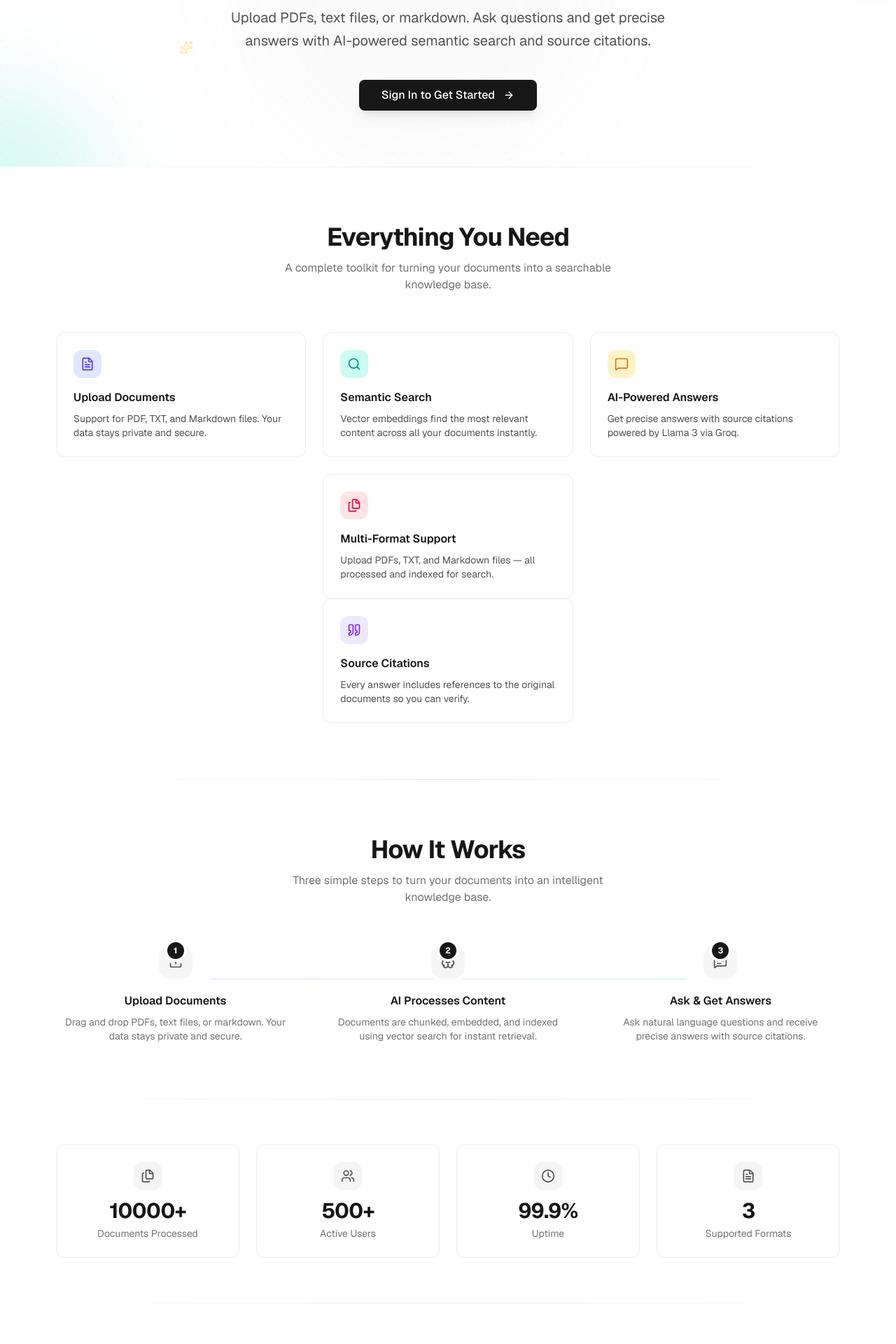
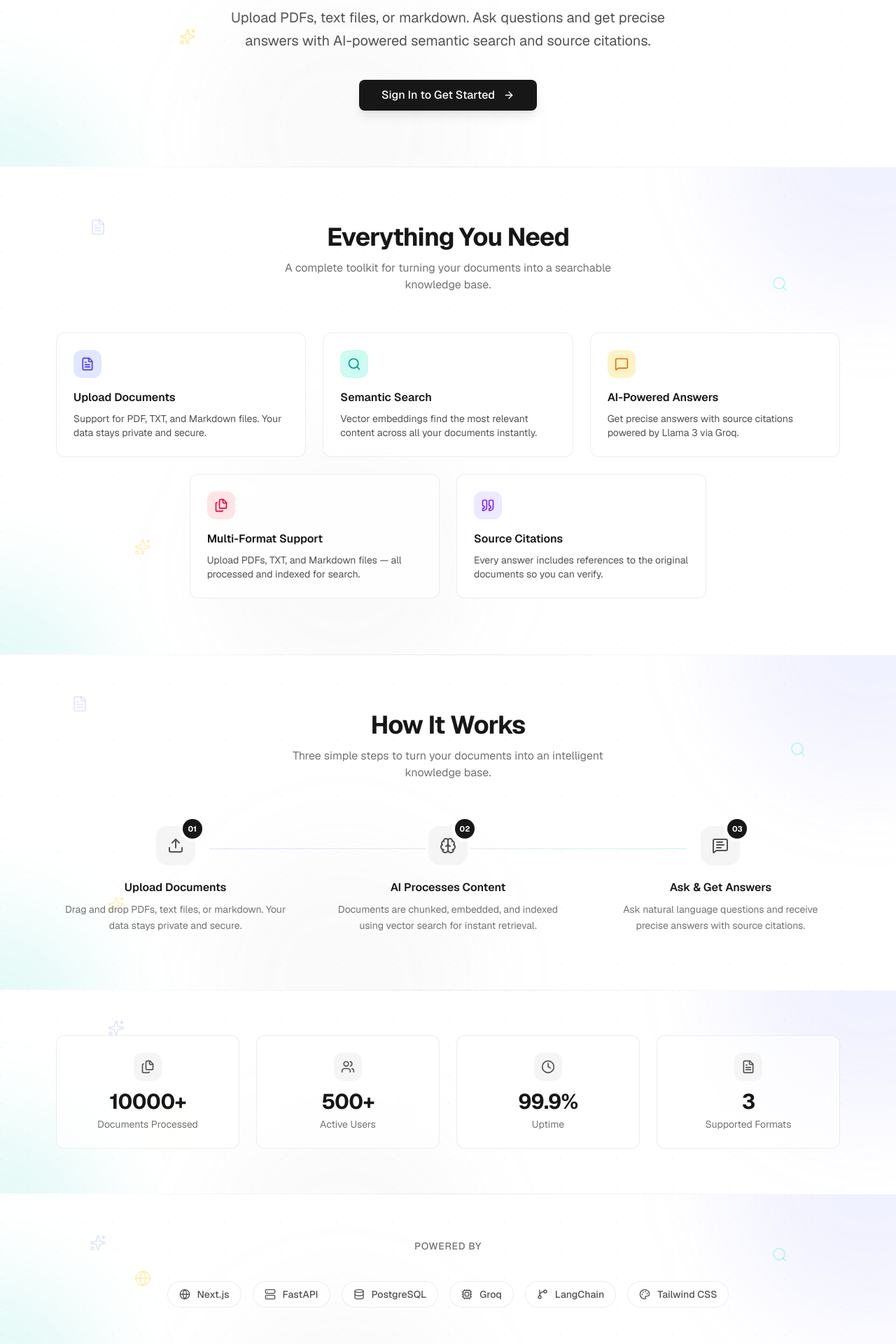
Before and after one commit to Kartikeyongit/ai-knowledge-assistant, a Next.js app in the folder web/: page / in a window 1280 px wide. Shown: the part 360-2280 px from the top of the page at 70% size. Built offline with nearby package versions, Linux system fonts and the light colour scheme; no server answers.

Commit message:
landing page update

```diff
--- a/web/src/components/landing/demo-chat.tsx
+++ b/web/src/components/landing/demo-chat.tsx
@@ -2,9 +2,10 @@
 
 import { useEffect, useRef, useState } from "react";
 import { motion } from "framer-motion";
-import { Send, Sparkles, User } from "lucide-react";
+import { Send, Sparkles, User, Search, FileText } from "lucide-react";
 import { Button } from "@/components/ui/button";
 import { Markdown } from "@/components/ui/markdown";
+import { FloatingBackground } from "./floating-background";
 
 const SUGGESTIONS = [
   "What is this app?",
@@ -60,8 +61,15 @@ export function DemoChatSection() {
   };
 
   return (
-    <section id="demo" className="py-20 relative">
-      <div className="max-w-6xl mx-auto px-4">
+    <section id="demo" className="py-20 relative overflow-hidden">
+      <FloatingBackground
+        icons={[
+          { icon: Search, className: "text-indigo-300/30 dark:text-indigo-400/20", position: "top-20 left-[10%]" },
+          { icon: FileText, className: "text-teal-300/30 dark:text-teal-400/20", position: "top-32 right-[12%]" },
+          { icon: Sparkles, className: "text-amber-300/30 dark:text-amber-400/20", position: "bottom-28 left-[15%]" },
+        ]}
+      />
+      <div className="max-w-6xl mx-auto px-4 relative">
         <motion.div
           initial={{ opacity: 0, y: 16 }}
           whileInView={{ opacity: 1, y: 0 }}
--- a/web/src/components/landing/features.tsx
+++ b/web/src/components/landing/features.tsx
@@ -1,8 +1,9 @@
 "use client";
 
 import { useRef, type ReactNode } from "react";
-import { motion, useMotionValue, useSpring } from "framer-motion";
-import { FileText, Search, MessageSquare, Files, Quote } from "lucide-react";
+import { motion } from "framer-motion";
+import { FileText, Search, MessageSquare, Files, Quote, Sparkles } from "lucide-react";
+import { FloatingBackground } from "./floating-background";
 
 interface Feature {
   icon: ReactNode;
@@ -51,62 +52,61 @@ const features: Feature[] = [
 ];
 
 function FeatureCard({ feature, index }: { feature: Feature; index: number }) {
-  const ref = useRef<HTMLDivElement>(null);
-  const x = useMotionValue(0);
-  const y = useMotionValue(0);
-  const rotateX = useSpring(x, { stiffness: 300, damping: 20 });
-  const rotateY = useSpring(y, { stiffness: 300, damping: 20 });
+  const cardRef = useRef<HTMLDivElement>(null);
 
   const handleMouseMove = (e: React.MouseEvent) => {
-    const el = ref.current;
+    const el = cardRef.current;
     if (!el) return;
     const rect = el.getBoundingClientRect();
     const px = (e.clientX - rect.left) / rect.width;
     const py = (e.clientY - rect.top) / rect.height;
-    x.set(px - 0.5);
-    y.set(py - 0.5);
+    const tiltX = (py - 0.5) * -12;
+    const tiltY = (px - 0.5) * 12;
+    el.style.transform = `perspective(800px) rotateX(${tiltX}deg) rotateY(${tiltY}deg)`;
   };
 
   const handleMouseLeave = () => {
-    x.set(0);
-    y.set(0);
+    const el = cardRef.current;
+    if (!el) return;
+    el.style.transform = "perspective(800px) rotateX(0deg) rotateY(0deg)";
   };
 
   return (
     <motion.div
-      ref={ref}
       initial={{ opacity: 0, y: 20 }}
       whileInView={{ opacity: 1, y: 0 }}
       viewport={{ once: true }}
       transition={{ duration: 0.4, delay: index * 0.08 }}
-      onMouseMove={handleMouseMove}
-      onMouseLeave={handleMouseLeave}
-      style={{
-        perspective: 800,
-        transformStyle: "preserve-3d",
-      }}
+      className="w-full sm:w-[calc(50%-12px)] lg:w-[calc(33.333%-16px)]"
     >
-      <motion.div
-        style={{
-          rotateX: rotateX as any,
-          rotateY: rotateY as any,
-        }}
-        className="group rounded-xl border border-neutral-200/70 dark:border-neutral-800/50 bg-white/70 dark:bg-neutral-900/50 backdrop-blur-xl p-6 text-left hover:shadow-lg hover:shadow-neutral-500/5 hover:border-neutral-300/50 dark:hover:border-neutral-700/50 transition-all duration-300 hover:-translate-y-0.5 h-full"
+      <div
+        ref={cardRef}
+        onMouseMove={handleMouseMove}
+        onMouseLeave={handleMouseLeave}
+        className="group rounded-xl border border-neutral-200/70 dark:border-neutral-800/50 bg-white/70 dark:bg-neutral-900/50 backdrop-blur-xl p-6 text-left hover:shadow-lg hover:shadow-neutral-500/5 hover:border-neutral-300/50 dark:hover:border-neutral-700/50 transition-shadow duration-300 h-full"
+        style={{ transition: "transform 0.15s ease-out" }}
       >
         <div className={`size-10 rounded-xl ${feature.accent} ${feature.darkAccent} flex items-center justify-center mb-4 group-hover:scale-110 transition-transform duration-300`}>
           {feature.icon}
         </div>
         <h3 className="font-semibold mb-2">{feature.title}</h3>
         <p className="text-sm text-neutral-600 dark:text-neutral-400">{feature.description}</p>
-      </motion.div>
+      </div>
     </motion.div>
   );
 }
 
 export function FeaturesSection() {
   return (
-    <section id="features" className="py-20 relative">
-      <div className="max-w-6xl mx-auto px-4">
+    <section id="features" className="py-20 relative overflow-hidden">
+      <FloatingBackground
+        icons={[
+          { icon: FileText, className: "text-indigo-300/30 dark:text-indigo-400/20", position: "top-20 left-[10%]" },
+          { icon: Search, className: "text-teal-300/30 dark:text-teal-400/20", position: "top-40 right-[12%]" },
+          { icon: Sparkles, className: "text-amber-300/30 dark:text-amber-400/20", position: "bottom-32 left-[15%]" },
+        ]}
+      />
+      <div className="max-w-6xl mx-auto px-4 relative">
         <motion.div
           initial={{ opacity: 0, y: 16 }}
           whileInView={{ opacity: 1, y: 0 }}
@@ -122,15 +122,10 @@ export function FeaturesSection() {
           </p>
         </motion.div>
 
-        <div className="grid grid-cols-1 sm:grid-cols-2 lg:grid-cols-3 gap-6">
-          {features.slice(0, 3).map((feature, i) => (
+        <div className="flex flex-wrap justify-center gap-6">
+          {features.map((feature, i) => (
             <FeatureCard key={feature.title} feature={feature} index={i} />
           ))}
-          <div className="sm:col-span-2 lg:col-span-1 lg:col-start-2">
-            {features.slice(3).map((feature, i) => (
-              <FeatureCard key={feature.title} feature={feature} index={i + 3} />
-            ))}
-          </div>
         </div>
       </div>
     </section>
--- /dev/null
+++ b/web/src/components/landing/floating-background.tsx
@@ -0,0 +1,47 @@
+"use client";
+
+import type { ReactNode } from "react";
+import { motion } from "framer-motion";
+
+interface FloatingIcon {
+  icon: React.ComponentType<{ className?: string }>;
+  className: string;
+  position: string;
+}
+
+interface FloatingBackgroundProps {
+  icons: FloatingIcon[];
+}
+
+export function FloatingBackground({ icons }: FloatingBackgroundProps) {
+  return (
+    <div className="absolute inset-0 pointer-events-none">
+      <div
+        className="absolute inset-0 opacity-[0.03] dark:opacity-[0.05]"
+        style={{
+          backgroundImage:
+            "radial-gradient(circle at 1px 1px, currentColor 1px, transparent 0)",
+          backgroundSize: "40px 40px",
+        }}
+      />
+      <div className="absolute -top-48 -right-48 size-96 rounded-full bg-indigo-400/10 dark:bg-indigo-500/5 blur-3xl animate-gradient-1" />
+      <div className="absolute -bottom-48 -left-48 size-96 rounded-full bg-teal-400/10 dark:bg-teal-500/5 blur-3xl animate-gradient-2" />
+      <div className="absolute top-1/2 left-1/4 size-[400px] rounded-full bg-neutral-400/5 dark:bg-neutral-500/5 blur-3xl animate-gradient-3" />
+      {icons.map((item, i) => (
+        <motion.div
+          key={i}
+          animate={{ y: [0, -14, 0] }}
+          transition={{
+            duration: 5 + i,
+            repeat: Infinity,
+            ease: "easeInOut",
+            delay: i * 1.5,
+          }}
+          className={`absolute hidden lg:block ${item.position}`}
+        >
+          <item.icon className={`size-6 ${item.className}`} />
+        </motion.div>
+      ))}
+    </div>
+  );
+}
--- a/web/src/components/landing/hero.tsx
+++ b/web/src/components/landing/hero.tsx
@@ -5,47 +5,20 @@ import Link from "next/link";
 import { motion } from "framer-motion";
 import { ArrowRight, FileText, Search, Sparkles } from "lucide-react";
 import { Button } from "@/components/ui/button";
+import { FloatingBackground } from "./floating-background";
 
 export function HeroSection() {
   const { isSignedIn } = useAuth();
 
   return (
     <section id="hero" className="relative pt-16 pb-20 text-center overflow-hidden">
-      <div className="absolute inset-0 pointer-events-none">
-        <div
-          className="absolute inset-0 opacity-[0.03] dark:opacity-[0.05]"
-          style={{
-            backgroundImage:
-              "radial-gradient(circle at 1px 1px, currentColor 1px, transparent 0)",
-            backgroundSize: "40px 40px",
-          }}
-        />
-        <div className="absolute -top-48 -right-48 size-96 rounded-full bg-indigo-400/15 dark:bg-indigo-500/10 blur-3xl animate-gradient-1" />
-        <div className="absolute -bottom-48 -left-48 size-96 rounded-full bg-teal-400/15 dark:bg-teal-500/10 blur-3xl animate-gradient-2" />
-        <div className="absolute top-1/2 left-1/2 -translate-x-1/2 -translate-y-1/2 size-[500px] rounded-full bg-neutral-400/5 dark:bg-neutral-500/5 blur-3xl animate-gradient-3" />
-
-        <motion.div
-          animate={{ y: [0, -12, 0] }}
-          transition={{ duration: 5, repeat: Infinity, ease: "easeInOut" }}
-          className="absolute top-24 left-[15%] hidden lg:block"
-        >
-          <FileText className="size-6 text-indigo-300/40 dark:text-indigo-400/30" />
-        </motion.div>
-        <motion.div
-          animate={{ y: [0, -16, 0] }}
-          transition={{ duration: 6, repeat: Infinity, ease: "easeInOut", delay: 1 }}
-          className="absolute top-32 right-[18%] hidden lg:block"
-        >
-          <Search className="size-6 text-teal-300/40 dark:text-teal-400/30" />
-        </motion.div>
-        <motion.div
-          animate={{ y: [0, -10, 0] }}
-          transition={{ duration: 4.5, repeat: Infinity, ease: "easeInOut", delay: 2 }}
-          className="absolute bottom-40 left-[20%] hidden lg:block"
-        >
-          <Sparkles className="size-5 text-amber-300/40 dark:text-amber-400/30" />
-        </motion.div>
-      </div>
+      <FloatingBackground
+        icons={[
+          { icon: FileText, className: "text-indigo-300/40 dark:text-indigo-400/30", position: "top-24 left-[15%]" },
+          { icon: Search, className: "text-teal-300/40 dark:text-teal-400/30", position: "top-32 right-[18%]" },
+          { icon: Sparkles, className: "text-amber-300/40 dark:text-amber-400/30", position: "bottom-40 left-[20%]" },
+        ]}
+      />
 
       <div className="max-w-6xl mx-auto px-4 relative">
         <motion.div
--- a/web/src/components/landing/how-it-works.tsx
+++ b/web/src/components/landing/how-it-works.tsx
@@ -1,23 +1,24 @@
 "use client";
 
 import { motion } from "framer-motion";
-import { Upload, Brain, MessageSquareText } from "lucide-react";
+import { Upload, Brain, MessageSquareText, FileText, Search, Sparkles } from "lucide-react";
+import { FloatingBackground } from "./floating-background";
 
 const steps = [
   {
-    number: 1,
+    number: "01",
     icon: Upload,
     title: "Upload Documents",
     description: "Drag and drop PDFs, text files, or markdown. Your data stays private and secure.",
   },
   {
-    number: 2,
+    number: "02",
     icon: Brain,
     title: "AI Processes Content",
     description: "Documents are chunked, embedded, and indexed using vector search for instant retrieval.",
   },
   {
-    number: 3,
+    number: "03",
     icon: MessageSquareText,
     title: "Ask & Get Answers",
     description: "Ask natural language questions and receive precise answers with source citations.",
@@ -26,14 +27,21 @@ const steps = [
 
 export function HowItWorksSection() {
   return (
-    <section id="how-it-works" className="py-20 relative">
-      <div className="max-w-6xl mx-auto px-4">
+    <section id="how-it-works" className="py-20 relative overflow-hidden">
+      <FloatingBackground
+        icons={[
+          { icon: FileText, className: "text-indigo-300/30 dark:text-indigo-400/20", position: "top-16 left-[8%]" },
+          { icon: Search, className: "text-teal-300/30 dark:text-teal-400/20", position: "top-32 right-[10%]" },
+          { icon: Sparkles, className: "text-amber-300/30 dark:text-amber-400/20", position: "bottom-24 left-[12%]" },
+        ]}
+      />
+      <div className="max-w-6xl mx-auto px-4 relative">
         <motion.div
           initial={{ opacity: 0, y: 16 }}
           whileInView={{ opacity: 1, y: 0 }}
           viewport={{ once: true }}
           transition={{ duration: 0.5 }}
-          className="text-center mb-14"
+          className="text-center mb-16"
         >
           <h2 className="text-3xl sm:text-4xl font-bold tracking-tight mb-3">
             How It Works
@@ -44,8 +52,7 @@ export function HowItWorksSection() {
         </motion.div>
 
         <div className="grid grid-cols-1 md:grid-cols-3 gap-8 md:gap-12 relative">
-          {/* Connecting line — visible only on md+ */}
-          <div className="hidden md:block absolute top-12 left-[calc(16.67%+2rem)] right-[calc(16.67%+2rem)] h-px bg-gradient-to-r from-indigo-300/40 via-neutral-300/60 to-teal-300/40 dark:from-indigo-500/20 dark:via-neutral-600/40 dark:to-teal-500/20" />
+          <div className="hidden md:block absolute top-8 left-[calc(16.67%+2rem)] right-[calc(16.67%+2rem)] h-px bg-gradient-to-r from-indigo-300/40 via-neutral-300/60 to-teal-300/40 dark:from-indigo-500/20 dark:via-neutral-600/40 dark:to-teal-500/20" />
 
           {steps.map((step, index) => (
             <motion.div
@@ -56,14 +63,16 @@ export function HowItWorksSection() {
               transition={{ duration: 0.5, delay: index * 0.15 }}
               className="flex flex-col items-center text-center relative"
             >
-              <div className="size-12 rounded-2xl bg-neutral-100 dark:bg-neutral-800 flex items-center justify-center mb-5 relative z-10 ring-4 ring-white dark:ring-neutral-950 shadow-sm">
-                <step.icon className="size-5 text-neutral-600 dark:text-neutral-400" />
+              <div className="relative mb-5">
+                <div className="size-14 rounded-2xl bg-neutral-100 dark:bg-neutral-800 flex items-center justify-center shadow-sm ring-4 ring-white dark:ring-neutral-950">
+                  <step.icon className="size-6 text-neutral-600 dark:text-neutral-400" />
+                </div>
+                <div className="absolute -top-2.5 -right-2.5 size-7 rounded-full bg-neutral-900 dark:bg-neutral-100 text-white dark:text-neutral-900 text-[11px] font-bold flex items-center justify-center ring-4 ring-white dark:ring-neutral-950 shadow-sm">
+                  {step.number}
+                </div>
               </div>
-              <div className="absolute -top-1 left-1/2 -translate-x-1/2 size-6 rounded-full bg-neutral-900 dark:bg-neutral-100 text-white dark:text-neutral-900 text-xs font-bold flex items-center justify-center z-20 ring-4 ring-white dark:ring-neutral-950">
-                {step.number}
-              </div>
-              <h3 className="font-semibold mb-2">{step.title}</h3>
-              <p className="text-sm text-neutral-500 dark:text-neutral-400 max-w-xs">
+              <h3 className="font-semibold mb-2 text-base">{step.title}</h3>
+              <p className="text-sm text-neutral-500 dark:text-neutral-400 max-w-xs leading-relaxed">
                 {step.description}
               </p>
             </motion.div>
--- a/web/src/components/landing/stats.tsx
+++ b/web/src/components/landing/stats.tsx
@@ -2,7 +2,8 @@
 
 import { motion, useMotionValue, animate, useMotionValueEvent } from "framer-motion";
 import { useEffect, useRef, useState } from "react";
-import { Files, Users, Clock, FileText } from "lucide-react";
+import { Files, Users, Clock, FileText, Search, Sparkles } from "lucide-react";
+import { FloatingBackground } from "./floating-background";
 
 const stats = [
   { icon: Files, value: 10000, suffix: "+", label: "Documents Processed", prefix: "" },
@@ -54,8 +55,15 @@ function AnimatedCounter({
 
 export function StatsSection() {
   return (
-    <section className="py-16 relative">
-      <div className="max-w-6xl mx-auto px-4">
+    <section className="py-16 relative overflow-hidden">
+      <FloatingBackground
+        icons={[
+          { icon: Sparkles, className: "text-indigo-300/30 dark:text-indigo-400/20", position: "top-12 left-[12%]" },
+          { icon: Search, className: "text-teal-300/30 dark:text-teal-400/20", position: "top-24 right-[15%]" },
+          { icon: FileText, className: "text-amber-300/30 dark:text-amber-400/20", position: "bottom-16 left-[18%]" },
+        ]}
+      />
+      <div className="max-w-6xl mx-auto px-4 relative">
         <div className="grid grid-cols-2 md:grid-cols-4 gap-6">
           {stats.map((stat, index) => (
             <motion.div
--- a/web/src/components/landing/tech-stack.tsx
+++ b/web/src/components/landing/tech-stack.tsx
@@ -8,7 +8,10 @@ import {
   Cpu,
   GitBranch,
   Palette,
+  Sparkles,
+  Search,
 } from "lucide-react";
+import { FloatingBackground } from "./floating-background";
 
 const techs = [
   { name: "Next.js", icon: Globe },
@@ -21,8 +24,15 @@ const techs = [
 
 export function TechStackSection() {
   return (
-    <section className="py-16 relative">
-      <div className="max-w-6xl mx-auto px-4">
+    <section className="py-16 relative overflow-hidden">
+      <FloatingBackground
+        icons={[
+          { icon: Sparkles, className: "text-indigo-300/30 dark:text-indigo-400/20", position: "top-16 left-[10%]" },
+          { icon: Search, className: "text-teal-300/30 dark:text-teal-400/20", position: "top-20 right-[12%]" },
+          { icon: Globe, className: "text-amber-300/30 dark:text-amber-400/20", position: "bottom-20 left-[15%]" },
+        ]}
+      />
+      <div className="max-w-6xl mx-auto px-4 relative">
         <motion.div
           initial={{ opacity: 0, y: 16 }}
           whileInView={{ opacity: 1, y: 0 }}
```
Also changed, not shown: web/src/components/landing/faq.tsx (+11 -3 lines).
